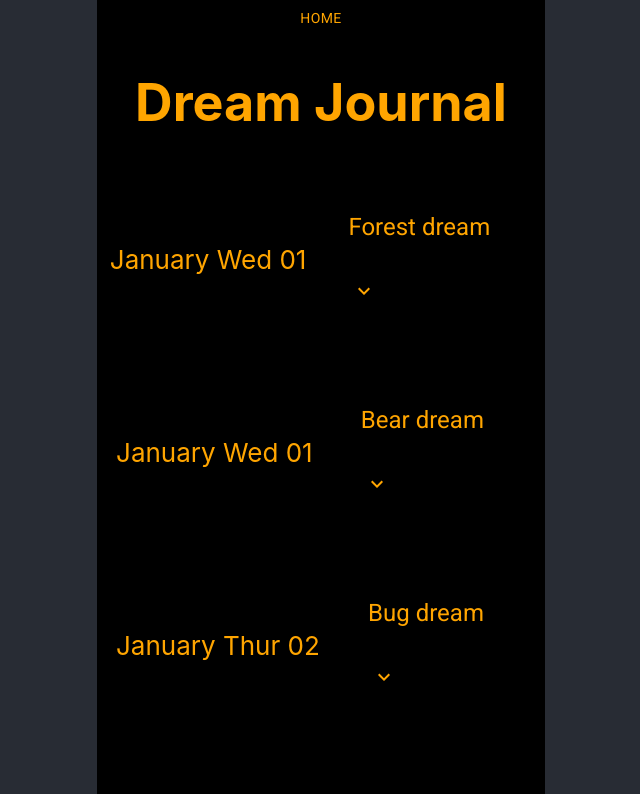
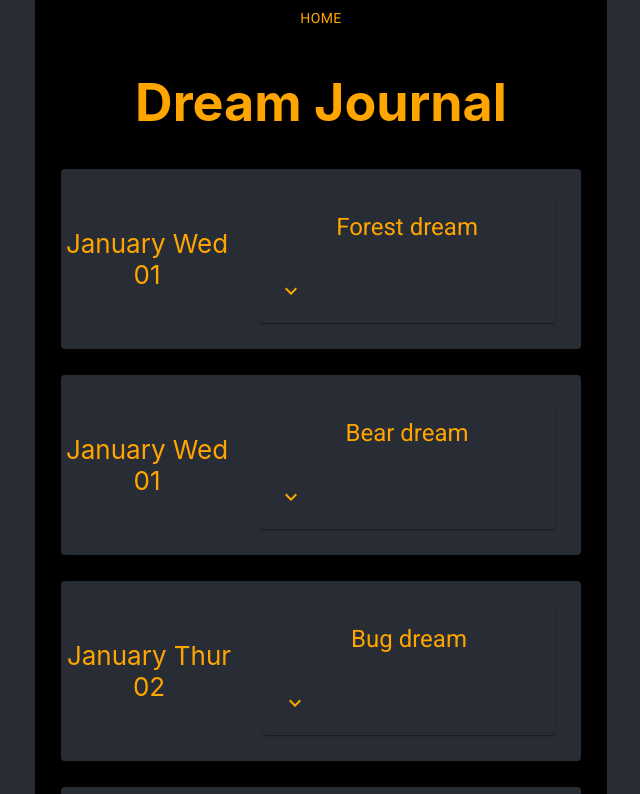
Before and after one commit to Vivid-Project/frontend, a React (Create React App) app: page /dreamjournal in a window 1280 px wide. Shown: the top 794 px of the page, without its empty margins (319-959 px from the left). Built offline with nearby package versions, Linux system fonts and the light colour scheme.

Commit message:
Fix background color

```diff
--- a/src/common/DreamCard.js
+++ b/src/common/DreamCard.js
@@ -15,9 +15,9 @@ import { makeStyles } from '@material-ui/core/styles'
 
 const useStyles = makeStyles((theme) => ({
   root: {
-    maxWidth: 330,
+    // maxWidth: ,
     color: 'orange',
-    background: 'black',
+    background: '#282c34',
   },
   title: {
     display: 'flex',
@@ -30,19 +30,20 @@ const useStyles = makeStyles((theme) => ({
     flexDirection: 'row',
     justifyContent: 'space-evenly',
     alignItems: 'center',
-    margin: '.5em',
+    margin: '1em',
     outline: 'none',
     color: 'orange',
-    background: 'black',
+    background: '#282c34',
     fontWeight: 400,
+    width: '20em',
   },
   card: {
     display: 'flex-box',
     flexDirection: 'row',
     justifyContent: 'space-around',
     color: 'orange',
-    margin: '1em',
-    background: 'black',
+    width: '13em',
+    background: '#282c34',
     borderColor: 'orange',
   },
   expand: {
```
